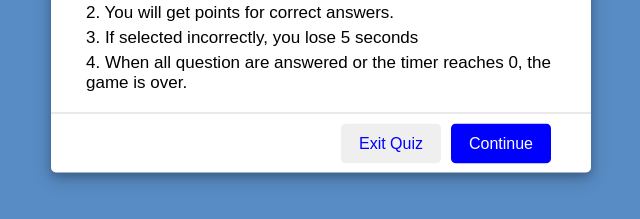
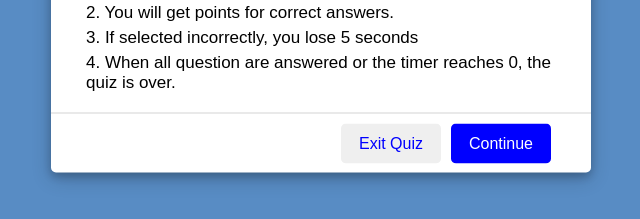
Before and after one commit to nancyvlo/QuizzieApp, a plain HTML site: page index.html in a window 1280 px wide. Both pictures are taken after a click on the button "Start Quiz". Shown: the part 365-584 px from the top of the page, 319-959 px from the left. Drawn offline with Linux system fonts and the light colour scheme.

Commit message:
script.js update on questions

```diff
--- a/assets/js/questions.js
+++ b/assets/js/questions.js
@@ -1,4 +1,4 @@
-let questions =[
+let questions = [
     {
         numb: 1,
         question: "What does HTML stand for?",
--- a/assets/js/script.js
+++ b/assets/js/script.js
@@ -30,7 +30,7 @@ const next_btn = quiz_box.querySelector(".next-btn");
 next_btn.onclick =()=>{
     que_count++;
     showQuestions(que_count);
-    que_count = 1
+    que_count = 1;
 }
 
 //questions and options//
--- a/index.html
+++ b/index.html
@@ -20,7 +20,7 @@
                     <div class="info">1. You will have only <span>15 seconds</span> per question.</div>
                     <div class="info">2. You will get points for correct answers.</div>
                     <div class="info">3. If selected incorrectly, you lose 5 seconds</div>
-                    <div class="info">4. When all question are answered or the timer reaches 0, the game is over.</div>
+                    <div class="info">4. When all question are answered or the timer reaches 0, the quiz is over.</div>
                 </div>
                 <div class="buttons">
                     <button class="quit">Exit Quiz</button>
```
